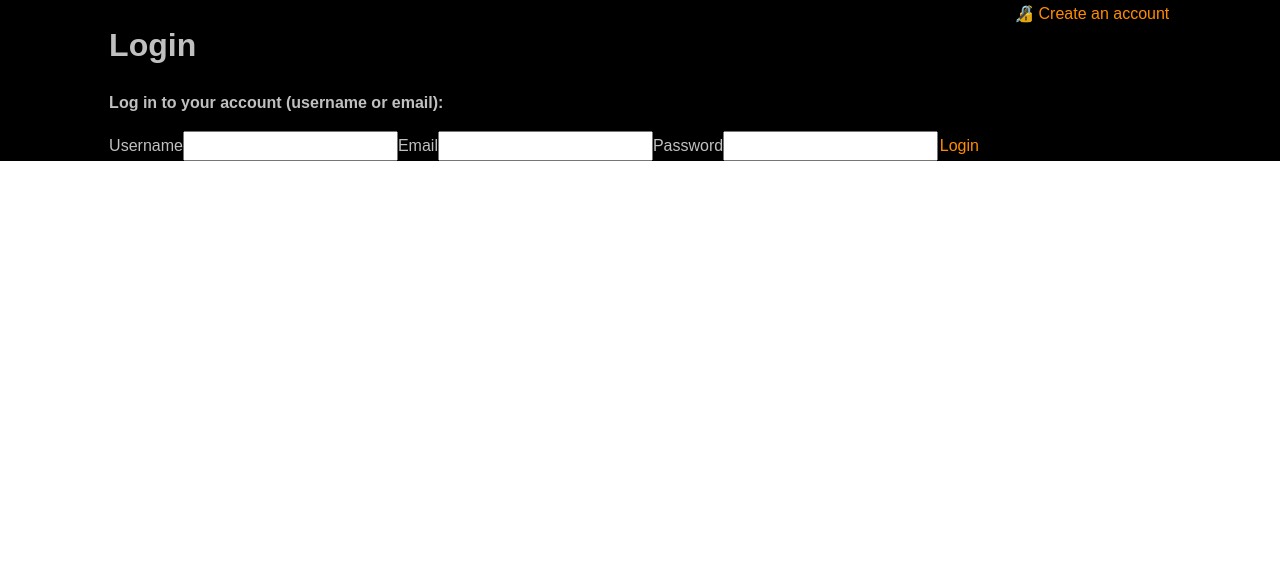
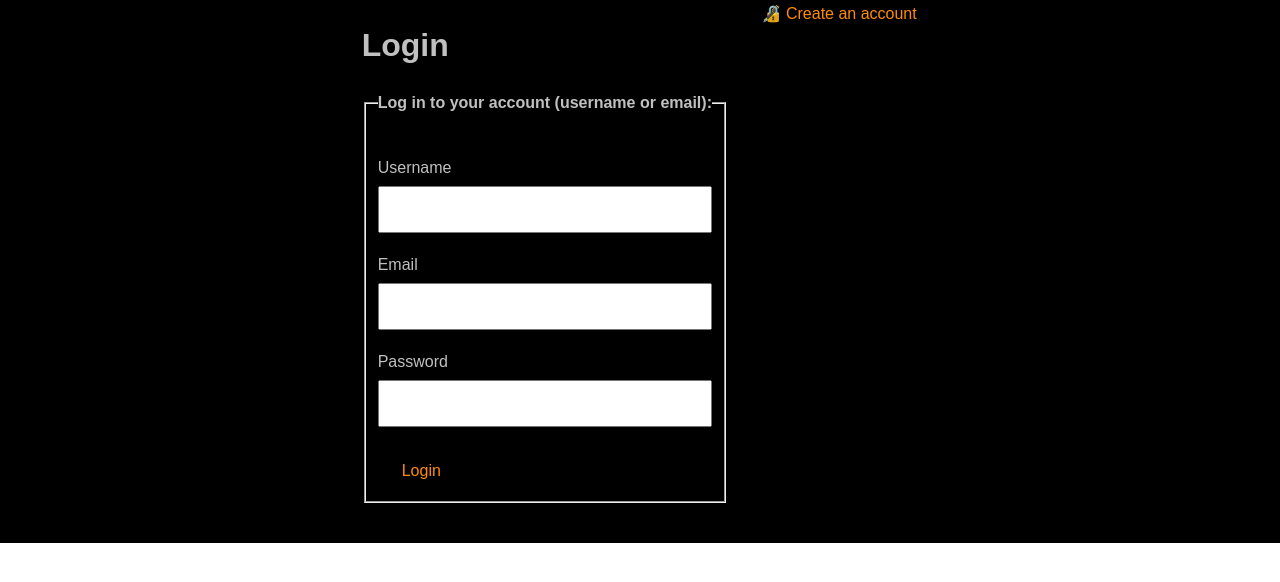
Before and after one commit to anaRtem1s/AnAtomix_front, a React (Vite) app: page / in a window 1280 px wide. Shown: the top 582 px of the page. Built offline with nearby package versions, Linux system fonts and the light colour scheme.

Commit message:
Layout & Display Focus

```diff
--- a/src/App.css
+++ b/src/App.css
@@ -78,9 +78,28 @@ p {
 /* ::::::::::::::::::::::::::::::::::::::::::::::::::: ACCESSIBILITY - REACT CONTEXT /* :::::::::::::::::::::::::::::::::::::::::::::::::::  */
 
 fieldset {
-  border: none;
-  margin: 0;
-  padding: 0;
+  margin-bottom: 2.5rem; /* Pushes the next form section cleanly downward */
+}
+
+fieldset label {
+  display: block;
+  margin-top: 1.25rem;    /* Generates spacing between separate input rows */
+  margin-bottom: 0.35rem;  /* Keeps the label neatly tied to its target text box */
+}
+
+fieldset input {
+  display: block;
+  width: 100%;
+  max-width: 360px;
+  padding: 0.6rem;
+}
+
+
+fieldset button,
+.centerpage-container button.btn {
+  display: block;
+  margin-top: 1.5rem;
+  padding: 0.5rem 1.5rem;
 }
 
 legend {
@@ -142,7 +161,7 @@ legend {
   justify-content: center;
   align-items: flex-start;
   color: silver;
-  background:black;
+  background: black;
 }
 
 
@@ -161,7 +180,7 @@ a,
 button:active,
 a,
 button:focus-visible {
-  color: #ffffff;
+  color: cadetblue;
   text-decoration: none;
   outline: none;
 }
@@ -180,6 +199,7 @@ header {
   display: flex;
   align-items: center;
   justify-content: space-between;
+  box-shadow: 0 1px 10px rgba(0, 0, 0, 0.75);
   padding: 1em;
 }
 
@@ -202,10 +222,10 @@ main {
 .main-layout {
   display: flex;
   flex-direction: column;
+  background: linear-gradient(135deg, #011412 0%, #052120 50%, #0c3330 100%);
   /* Full viewport height */
   height: 100vh;
   width: 100%;
-  background-color: #020b0d;
 }
 
 .middle-container {
@@ -220,6 +240,8 @@ main {
   /* Anchor for the absolute resizing handle */
   position: relative;
   background: linear-gradient(180deg, #011412 0%, #052120 70%, #0c3330 100%);
+  border-right: none;
+  box-shadow: 1px 0 10px rgba(0, 0, 0, 0.75);
   display: flex;
   flex-direction: column;
   flex-shrink: 0;
@@ -228,7 +250,7 @@ main {
   overflow-x: hidden;
   padding: 1em;
   gap: 5em;
-  border-right: 1px solid rgba(23, 236, 183, 0.08);
+  align-items: flex-start;
 }
 
 .resize-handle {
@@ -238,6 +260,10 @@ main {
   width: 6px;
   height: 100%;
   cursor: ew-resize;
+}
+
+.cpage-container {
+  padding: 1em 2em;
 }
 
 .centerpage-container {
@@ -250,16 +276,15 @@ main {
   height: 100%;
   /* Scroll internally */
   overflow-y: scroll;
+  padding: 1em 2em;
 }
 
 .centerpage-container>div>ul>li {
-  background: rgba(1, 20, 18, 0.15);
   padding: 1.25em;
   margin-bottom: 1.25em;
   border-radius: 8px;
   border: 1px solid rgba(226, 139, 8, 0.12);
 }
-
 
 .feed-sources-list-ctnr {
   overflow: scroll;
@@ -273,6 +298,13 @@ main {
   overflow: none;
 }
 
+.list-ctnr{
+  display:flex;
+  flex-direction: column;
+  gap: 0.5em;;
+  margin: 1em;
+}
+
 .rss-icon {
   display: inline-block;
   vertical-align: middle;
@@ -284,12 +316,11 @@ main {
 }
 
 .footer {
-  background-color: rgba(3, 29, 32, 0.897);
-  color: rgba(23, 236, 183, 0.877);
+  background: linear-gradient(270deg, #0c3330 0%, #052120 70%, #0c3330 100%);
   display: flex;
   align-items: center;
   justify-content: space-evenly;
-  padding: 1em;
+  padding: 0.7em;
 }
 
 .footer-nav {
@@ -301,10 +332,11 @@ main {
 }
 
 .footer-nav a {
+  font-size: 0.9em;
   text-decoration: none;
-  color: white;
+  color: rgba(255, 140, 0, 0.603)
 }
 
 .footer-nav a:hover {
-  color: lightseagreen;
+  color: rgb(37, 114, 110);
 }
--- a/src/pages/main-app/components/AccountSettings.jsx
+++ b/src/pages/main-app/components/AccountSettings.jsx
@@ -105,7 +105,7 @@ export default function AccountSettings({ account, onNav }) {
   };
 
   return (
-    <div>
+    <div className="cpage-container">
 
       {/* <== BACK TO FEEDS BTN */}
       <button
--- a/src/pages/main-app/components/Categories.jsx
+++ b/src/pages/main-app/components/Categories.jsx
@@ -165,7 +165,7 @@ export default function Categories({ onNav }) {
 
 
   return (
-    <div>
+    <div className="cpage-container">
       <button onClick={() => onNav("reader")}>🢦 Back to Feeds</button>
 
       <h2>Categories</h2>
--- a/src/pages/main-app/components/CoolLinks.jsx
+++ b/src/pages/main-app/components/CoolLinks.jsx
@@ -1,7 +1,7 @@
 export default function CoolLinks() {
 
   return (
-    <>
+    <div className="cpage-container">
       <button onClick={() => onNav("reader")}>🢦 Back to Feeds</button>
       <ul>
         <li><a href="https://www.rssboard.org/rss-validator/" rel="external" target="_blank">Check if Feed URL is valid</a></li>
@@ -9,7 +9,7 @@ export default function CoolLinks() {
         <li><a href="https://www.privacyguides.org/en/news-aggregators/?h=youtube#youtube" rel="external" target="_blank"> YouTube Channel to RSS Feed Converter</a></li>
         <li><a href="https://kill-the-newsletter.com/" rel="external" target="_blank"></a>Kill the Newsletter - Get newsletters as feeds</li>
       </ul>
-    </>
+    </div>
 
   );
 }
--- a/src/pages/main-app/components/FeedSources.jsx
+++ b/src/pages/main-app/components/FeedSources.jsx
@@ -131,7 +131,7 @@ export default function FeedSources({ onNav }) {
   };
 
   return (
-    <div>
+    <div className="cpage-container">
       <button onClick={() => onNav("reader")}>🢦 Back to Feeds</button>
 
       <h2>Feed Sources Catalogue</h2>
--- a/src/pages/main-app/components/Subscriptions.jsx
+++ b/src/pages/main-app/components/Subscriptions.jsx
@@ -114,7 +114,7 @@ export default function Subscriptions({ onNav }) {
   };
 
   return (
-    <div>
+    <div className="cpage-container">
       <button
         onClick={() => onNav("reader")}
         title="Back to feeds dashboard list view"
@@ -136,7 +136,9 @@ export default function Subscriptions({ onNav }) {
 
             <li key={subscription.id}>
               <article aria-labelledby={`sub-heading-${subscription.id}`}>
-                <div>
+
+                <div className="list-ctnr">
+
                   <strong id={`sub-heading-${subscription.id}`}>
                     <svg
                       className="rss-icon"
@@ -154,9 +156,8 @@ export default function Subscriptions({ onNav }) {
                     {feedSource.title}
                   </strong> ({feedSource.feed_type})
 
-                  <br /> //!
+                  <small>URL: <a href={feedSource.feed_url} target="_blank" rel="noreferrer" title="Open raw source XML context link">{feedSource.feed_url}</a></small>
 
-                  <small>URL: <a href={feedSource.feed_url} target="_blank" rel="noreferrer" title="Open raw source XML context link">{feedSource.feed_url}</a></small>
                 </div>
 
                 {/* DROP DOWN SELECTOR ASSIGNS OR UPDATES CATEGORY RELATIONSHIPS NATIVELY */}
--- a/src/pages/main-app/layout/Header.jsx
+++ b/src/pages/main-app/layout/Header.jsx
@@ -39,14 +39,14 @@ export default function Header({ account, onLogout, onNav }) {
               {/* CATEGORIES MANAGEMENT BUTTON */}
               <li>
                 <button onClick={() => onNav('categories-management')} className="btn-categories-management">
-                  🍄 Manage Categories
+                  🍄 Manage categories
                 </button>
               </li>
 
               {/* TAGS MANAGEMENT BUTTON */}
               <li>
                 <button onClick={() => onNav('tags-management')} className="btn-tags-management">
-                  🍬 Manage Tags
+                  🍬 Manage tags
                 </button>
               </li>
 
```
